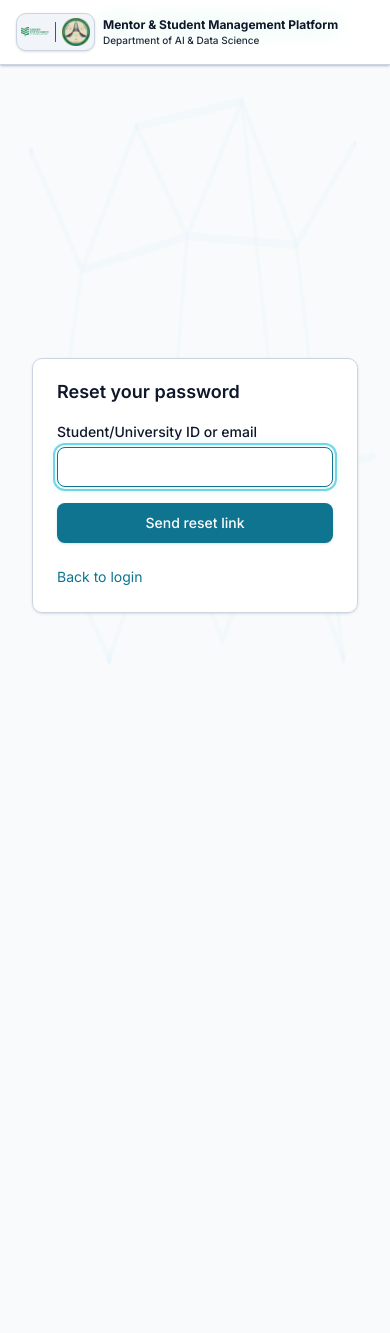
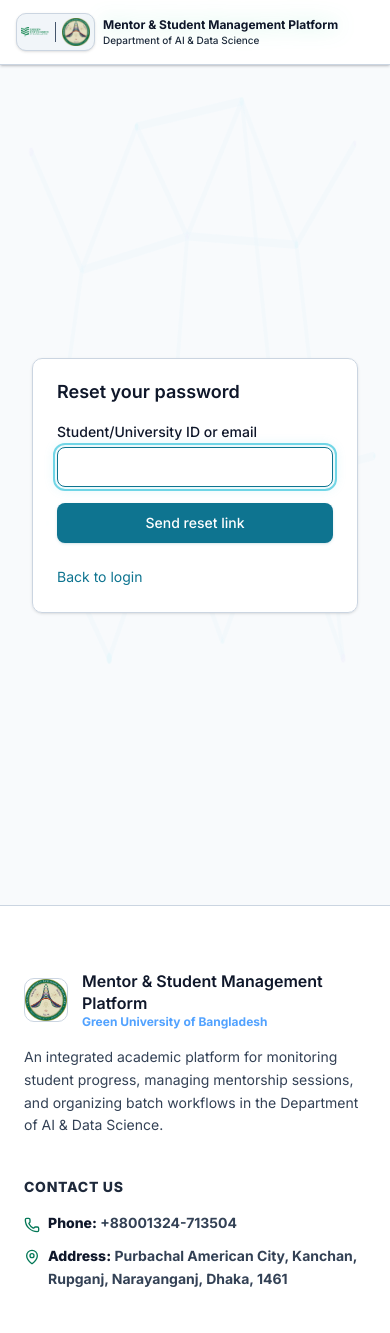
Before and after one commit to blithejisan/university-mentoring-platform, a Next.js app: page /forgot-password in a window 390 px wide. Shown: the top 1333 px of the page. Before the commit the page ends 844 px from the top, so only its background shows below. Built offline with nearby package versions, Linux system fonts and the light colour scheme.

Commit message:
fix(layout): restore natural document scrolling and unclip footer bottom breathing room

```diff
--- a/src/components/layout/Footer.tsx
+++ b/src/components/layout/Footer.tsx
@@ -8,7 +8,7 @@ export function Footer() {
   const [activeModal, setActiveModal] = useState<string | null>(null);
 
   return (
-    <footer className="w-full bg-slate-950 border-t border-slate-800 text-slate-300 text-base py-16 mt-auto relative overflow-hidden">
+    <footer className="relative mt-auto w-full border-t border-slate-800 bg-slate-950 pt-16 pb-12 text-base text-slate-300 md:pb-16">
       <div className="max-w-7xl mx-auto px-6 sm:px-10 relative z-10">
 
         {/* Original 3-Column Layout */}
--- a/src/components/layout/Navbar.tsx
+++ b/src/components/layout/Navbar.tsx
@@ -20,7 +20,7 @@ export function Navbar() {
       : "/";
 
   return (
-    <header className="sticky top-0 z-50 w-full shrink-0 border-b border-slate-800/30 bg-slate-950/25 px-4 py-2 shadow-sm shadow-slate-950/20 backdrop-blur-md transition-colors duration-200 sm:px-6 lg:px-8">
+    <header className="sticky top-0 z-50 w-full shrink-0 border-b border-slate-800/30 bg-slate-950/30 px-4 py-2 shadow-sm shadow-slate-950/20 backdrop-blur-md transition-colors duration-200 sm:px-6 lg:px-8">
       <div className="flex min-h-12 items-center justify-between gap-2 sm:gap-4">
         <Link
           href={homeHref}
--- a/src/components/layout/PortalShell.tsx
+++ b/src/components/layout/PortalShell.tsx
@@ -11,12 +11,11 @@ export function PortalShell({ children }: { children: React.ReactNode }) {
   const showSidebar = (hasRolePath && !pathname.startsWith("/pending-approval")) || pathname === "/profile";
 
   return (
-    <div className="flex h-screen w-full min-h-0 flex-col overflow-hidden">
+    <div className="flex min-h-screen w-full flex-col bg-background text-foreground">
       <Navbar />
-      <div className={showSidebar ? "flex min-h-0 flex-1 flex-col md:flex-row" : "flex min-h-0 flex-1 flex-col"}>
+      <div className={showSidebar ? "flex flex-1 flex-col md:flex-row" : "flex flex-1 flex-col"}>
         {showSidebar && <Sidebar />}
-        <div className="flex min-h-0 min-w-0 flex-1 flex-col">
-          <div className="flex min-h-0 w-full flex-1 flex-col overflow-y-auto">
+        <div className="flex min-w-0 flex-1 flex-col">
           <main
             className={
               showSidebar
@@ -30,6 +29,5 @@ export function PortalShell({ children }: { children: React.ReactNode }) {
         </div>
       </div>
     </div>
-    </div>
   );
 }
--- a/src/components/layout/Sidebar.tsx
+++ b/src/components/layout/Sidebar.tsx
@@ -64,8 +64,8 @@ export function Sidebar() {
   const links = [...items, { label: "Profile & Security", href: "/profile", icon: UserRound }];
 
   return (
-    <aside className="z-20 flex w-full shrink-0 flex-col border-b border-slate-700/70 bg-slate-900/75 backdrop-blur-md md:sticky md:top-0 md:h-full md:max-h-full md:w-64 md:self-start md:overflow-y-auto md:border-b-0 md:border-r">
-      <nav aria-label="Primary navigation" className="flex gap-1 overflow-x-auto p-3 md:min-h-0 md:flex-1 md:flex-col md:gap-1.5 md:overflow-y-auto md:p-4">
+    <aside className="z-20 flex w-full shrink-0 flex-col border-b border-slate-700/70 bg-slate-900/75 backdrop-blur-md md:sticky md:top-16 md:h-[calc(100vh-4rem)] md:w-64 md:self-start md:overflow-y-auto md:border-b-0 md:border-r">
+      <nav aria-label="Primary navigation" className="flex gap-1 overflow-x-auto p-3 md:flex-1 md:flex-col md:gap-1.5 md:p-4">
         {links.map(({ label, href, icon: Icon }) => {
           const hrefPath = href.split("#")[0];
           const isHashLink = href.includes("#");
```
Lines whose indentation alone changed are shown as unchanged.
